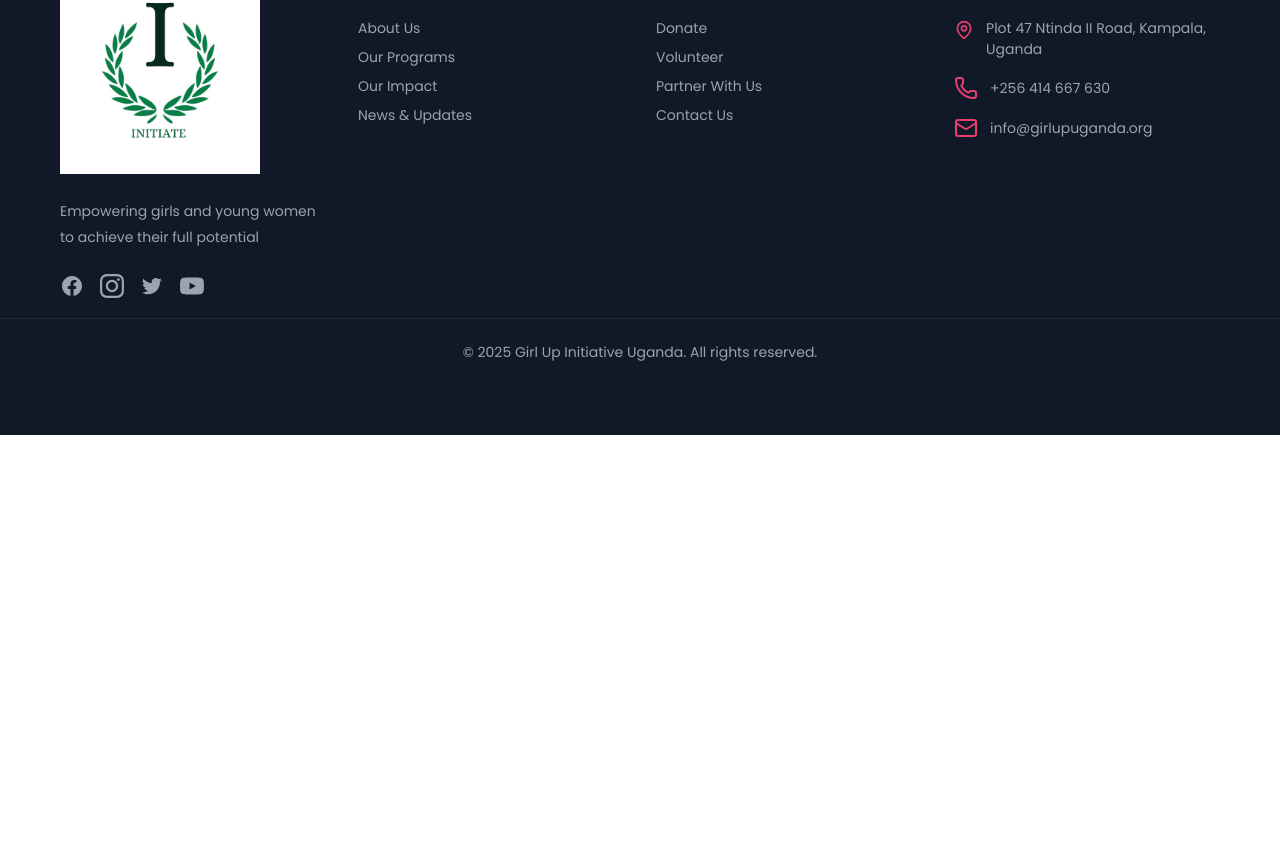
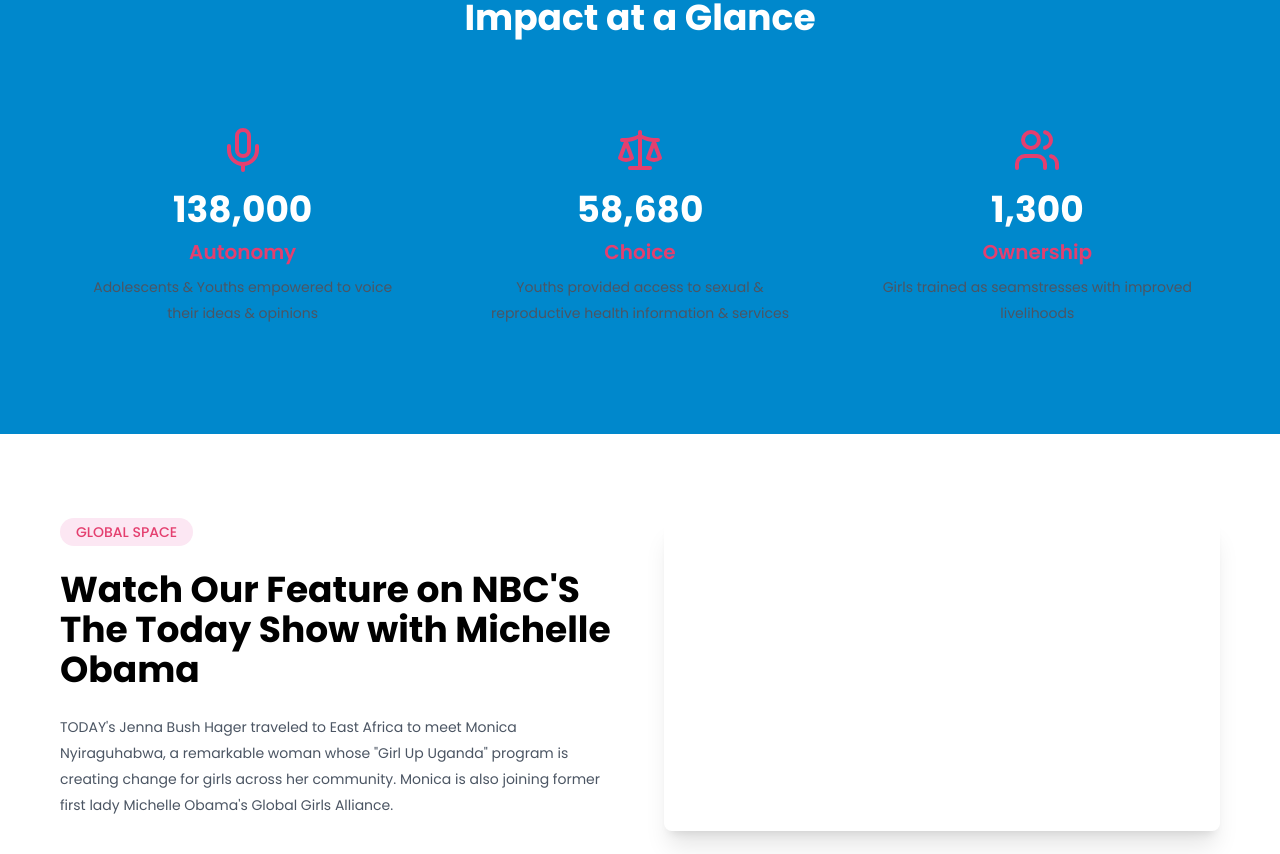
Before and after one commit to francislub/initiate, a Next.js app: page / in a window 1280 px wide. Shown: the part 866-1720 px from the top of the page. Before the commit the page ends 1301 px from the top, so only its background shows below. Built offline with nearby package versions, Linux system fonts and the light colour scheme.

Commit message:
first code SECOND

```diff
--- a/app/page.jsx
+++ b/app/page.jsx
@@ -1,5 +1,7 @@
+import FeaturedVideo from "../components/featured-video";
 import Footer from "../components/footer";
 import Hero from "../components/hero";
+import ImpactStatistics from "../components/impact-statistics";
 import Navigation from "../components/navigation";
 import TopBar from "../components/top-bar";
 
@@ -11,6 +13,8 @@ export default function Home() {
       <Navigation />
       <main className="flex-grow">
         <Hero />
+        <ImpactStatistics />
+      <FeaturedVideo />
         {/* Add other sections here */}
       </main>
       <Footer />
--- /dev/null
+++ b/components/featured-video.tsx
@@ -0,0 +1,45 @@
+"use client"
+
+import { useState } from "react"
+import YouTube from "react-youtube"
+
+export default function FeaturedVideo() {
+  const [isPlaying, setIsPlaying] = useState(false)
+
+  return (
+    <section className="py-16 bg-white">
+      <div className="container mx-auto px-4">
+        <div className="grid lg:grid-cols-2 gap-12">
+          <div className="space-y-6">
+            <div className="inline-block px-4 py-1 bg-pink-100 text-[#E43F6F] rounded-full text-sm font-medium">
+              GLOBAL SPACE
+            </div>
+            <h2 className="text-3xl md:text-4xl font-bold">
+              Watch Our Feature on NBC&apos;S The Today Show with Michelle Obama
+            </h2>
+            <p className="text-gray-600">
+              TODAY&apos;s Jenna Bush Hager traveled to East Africa to meet Monica Nyiraguhabwa, a remarkable woman
+              whose &quot;Girl Up Uganda&quot; program is creating change for girls across her community. Monica is also
+              joining former first lady Michelle Obama&apos;s Global Girls Alliance.
+            </p>
+          </div>
+          <div className="relative aspect-video rounded-lg overflow-hidden shadow-xl">
+            <YouTube
+              videoId="your-video-id" // Replace with actual YouTube video ID
+              opts={{
+                height: "100%",
+                width: "100%",
+                playerVars: {
+                  autoplay: isPlaying ? 1 : 0,
+                },
+              }}
+              onPlay={() => setIsPlaying(true)}
+              onPause={() => setIsPlaying(false)}
+              className="absolute inset-0"
+            />
+          </div>
+        </div>
+      </div>
+    </section>
+  )
+}
--- /dev/null
+++ b/components/impact-statistics.tsx
@@ -0,0 +1,78 @@
+'use client'
+
+import { useEffect, useRef } from 'react'
+import { Mic, Scale, Users } from 'lucide-react'
+
+interface StatisticProps {
+  icon: React.ReactNode
+  number: number
+  title: string
+  description: string
+}
+
+const Statistic = ({ icon, number, title, description }: StatisticProps) => {
+  const countRef = useRef<HTMLSpanElement>(null)
+
+  useEffect(() => {
+    const target = countRef.current
+    if (!target) return
+
+    let start = 0
+    const end = number
+    const duration = 2000
+    const increment = end / (duration / 16)
+
+    const counter = setInterval(() => {
+      start += increment
+      if (start >= end) {
+        if (target) target.textContent = end.toLocaleString()
+        clearInterval(counter)
+      } else {
+        if (target) target.textContent = Math.floor(start).toLocaleString()
+      }
+    }, 16)
+
+    return () => clearInterval(counter)
+  }, [number])
+
+  return (
+    <div className="flex flex-col items-center text-center p-6">
+      <div className="mb-4 text-[#E43F6F]">{icon}</div>
+      <div className="text-4xl font-bold mb-2">
+        <span ref={countRef}>0</span>
+      </div>
+      <h3 className="text-xl font-semibold text-[#E43F6F] mb-2">{title}</h3>
+      <p className="text-gray-600">{description}</p>
+    </div>
+  )
+}
+
+export default function ImpactStatistics() {
+  return (
+    <section className="bg-[#0088CC] py-16 text-white">
+      <div className="container mx-auto px-4">
+        <h2 className="text-4xl font-bold text-center mb-16">Impact at a Glance</h2>
+        <div className="grid md:grid-cols-3 gap-8">
+          <Statistic
+            icon={<Mic className="h-12 w-12" />}
+            number={138000}
+            title="Autonomy"
+            description="Adolescents & Youths empowered to voice their ideas & opinions"
+          />
+          <Statistic
+            icon={<Scale className="h-12 w-12" />}
+            number={58680}
+            title="Choice"
+            description="Youths provided access to sexual & reproductive health information & services"
+          />
+          <Statistic
+            icon={<Users className="h-12 w-12" />}
+            number={1300}
+            title="Ownership"
+            description="Girls trained as seamstresses with improved livelihoods"
+          />
+        </div>
+      </div>
+    </section>
+  )
+}
--- a/components/navigation.tsx
+++ b/components/navigation.tsx
@@ -31,10 +31,16 @@ export default function Navigation() {
               <div className="absolute left-0 mt-2 w-48 rounded-md shadow-lg bg-white ring-1 ring-black ring-opacity-5 opacity-0 invisible group-hover:opacity-100 group-hover:visible transition-all">
                 <div className="py-1">
                   <Link href="/programs" className="block px-4 py-2 text-sm text-gray-700 hover:bg-gray-100">
-                    Our Programs
+                    STRATEGIC DOMAINS
                   </Link>
                   <Link href="/impact" className="block px-4 py-2 text-sm text-gray-700 hover:bg-gray-100">
-                    Our Impact
+                    PROJECTS
+                  </Link>
+                  <Link href="/programs" className="block px-4 py-2 text-sm text-gray-700 hover:bg-gray-100">
+                    IMPACT
+                  </Link>
+                  <Link href="/impact" className="block px-4 py-2 text-sm text-gray-700 hover:bg-gray-100">
+                    DRIVING CHANGE
                   </Link>
                 </div>
               </div>
@@ -52,7 +58,10 @@ export default function Navigation() {
                     About Us
                   </Link>
                   <Link href="/team" className="block px-4 py-2 text-sm text-gray-700 hover:bg-gray-100">
-                    Our Team
+                    OUR STORY
+                  </Link>
+                  <Link href="/team" className="block px-4 py-2 text-sm text-gray-700 hover:bg-gray-100">
+                    OUR TEAM
                   </Link>
                 </div>
               </div>
@@ -67,10 +76,13 @@ export default function Navigation() {
               <div className="absolute left-0 mt-2 w-48 rounded-md shadow-lg bg-white ring-1 ring-black ring-opacity-5 opacity-0 invisible group-hover:opacity-100 group-hover:visible transition-all">
                 <div className="py-1">
                   <Link href="/volunteer" className="block px-4 py-2 text-sm text-gray-700 hover:bg-gray-100">
-                    Volunteer
+                    EVENTS
                   </Link>
                   <Link href="/partner" className="block px-4 py-2 text-sm text-gray-700 hover:bg-gray-100">
-                    Partner With Us
+                    DONATE
+                  </Link>
+                  <Link href="/partner" className="block px-4 py-2 text-sm text-gray-700 hover:bg-gray-100">
+                    PURCHASE
                   </Link>
                 </div>
               </div>
@@ -85,10 +97,13 @@ export default function Navigation() {
               <div className="absolute left-0 mt-2 w-48 rounded-md shadow-lg bg-white ring-1 ring-black ring-opacity-5 opacity-0 invisible group-hover:opacity-100 group-hover:visible transition-all">
                 <div className="py-1">
                   <Link href="/news" className="block px-4 py-2 text-sm text-gray-700 hover:bg-gray-100">
-                    News
+                    MEDIA & ADVOCACY
                   </Link>
                   <Link href="/blog" className="block px-4 py-2 text-sm text-gray-700 hover:bg-gray-100">
-                    Blog
+                    PODCASTS
+                  </Link>
+                  <Link href="/blog" className="block px-4 py-2 text-sm text-gray-700 hover:bg-gray-100">
+                    BLOGS
                   </Link>
                 </div>
               </div>
--- a/package.json
+++ b/package.json
@@ -39,6 +39,7 @@
     "react-dom": "18.2.0",
     "react-hot-toast": "^2.4.1",
     "react-icons": "^5.4.0",
+    "react-youtube": "^10.1.0",
     "swiper": "^11.2.1",
     "tailwind-merge": "^2.6.0",
     "tailwindcss": "3.3.2"
```
Also changed, not shown: 1 other file (tests, documents, lock files or other folders).
